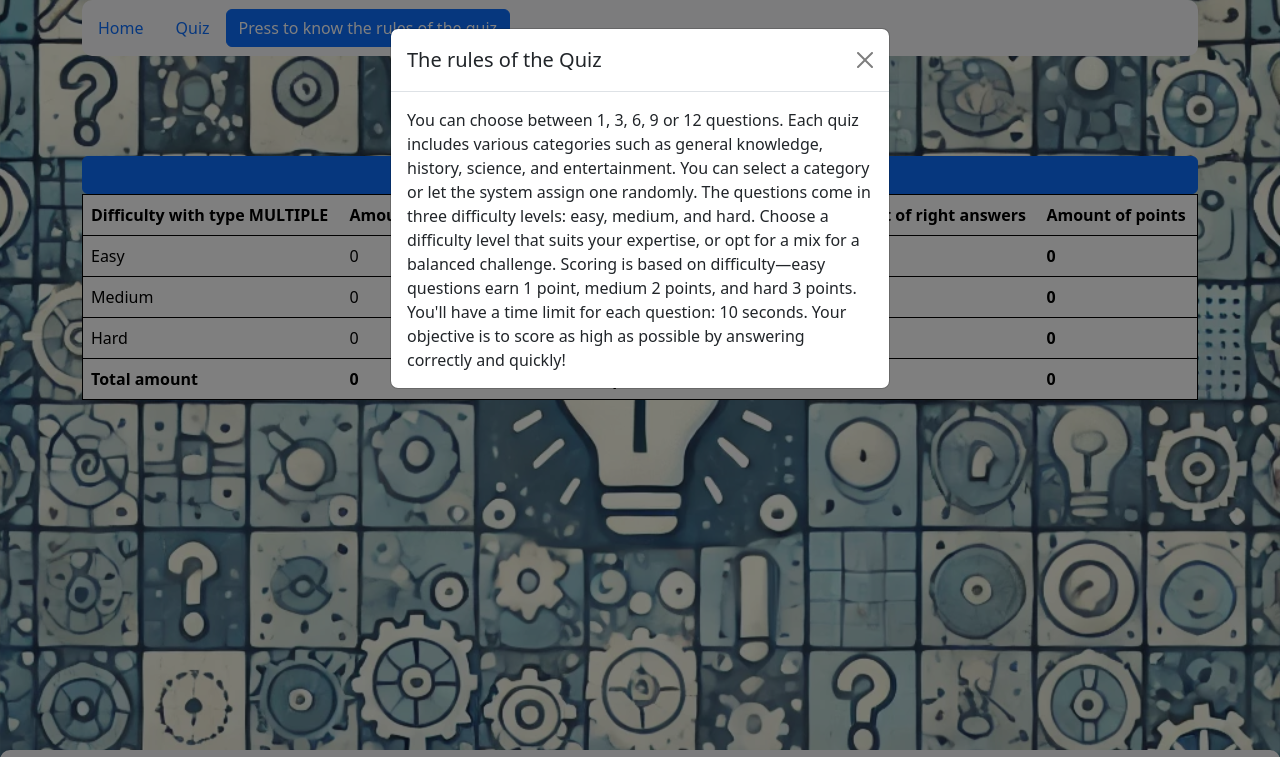
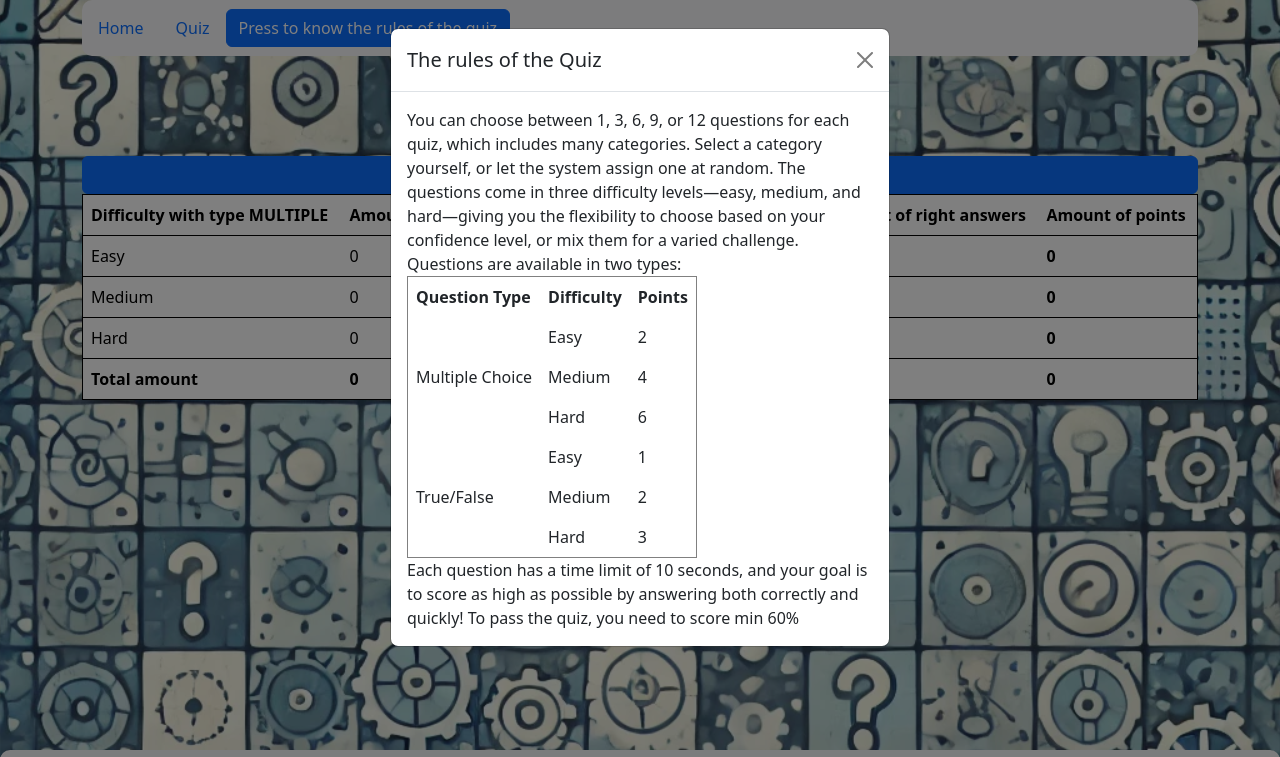
Before and after one commit to buonviagio/project2, a plain HTML site: page quiz.html in a window 1280 px wide. Both pictures are taken after a click on the button "Press to know the rules of the quiz". Shown: the top 757 px of the page. Drawn offline with nearby package versions, Linux system fonts and the light colour scheme.

Commit message:
added rule descroption

```diff
--- a/javascript/main.js
+++ b/javascript/main.js
@@ -73,7 +73,7 @@ const startQuiz = (e) => {
 /** Clear the table */
 const clearTable = () => {
     const table = document.querySelector(".table");
-
+    table.rows[4].cells[4].style.color = "black";
     for (let index = 1; index < 5; index++) {
         table.rows[index].cells[1].innerText = 0;
         table.rows[index].cells[3].innerText = 0;
@@ -368,20 +368,12 @@ const countAllThePossibleScores = (resultObject) => {
     let totalScore = 0;
 
     for (let [key, value] of Object.entries(resultObject.difficultyMultiple)) {
-        //table.rows[row].cells[1].innerText = value;
-        /* let valueTmp = parseInt(table.rows[row].cells[4].innerText);
-        table.rows[row++].cells[4].innerText = valueTmp + (value * multiplicatorForDifficulty); */
-
         totalScore += (value * multiplicatorForDifficulty);
         multiplicatorForDifficulty += 2;
     }
     row = 1;
     multiplicatorForDifficulty = 1;
     for (let [key, value] of Object.entries(resultObject.difficultyBoolean)) {
-        //table.rows[row].cells[3].innerText = value;
-        /* let valueTmp = parseInt(table.rows[row].cells[4].innerText);
-        table.rows[row++].cells[4].innerText = valueTmp + (value * multiplicatorForDifficulty); */
-
         totalScore += (value * multiplicatorForDifficulty);
         multiplicatorForDifficulty++;
     }
@@ -389,6 +381,11 @@ const countAllThePossibleScores = (resultObject) => {
     table.rows[4].cells[3].innerText = (totalScore);
 
     const persentOfTheQuiz = Math.round((parseInt(table.rows[4].cells[1].innerText) / totalScore) * 100);
+    if (persentOfTheQuiz >= 60) {
+        table.rows[4].cells[4].style.color = "green";
+    } else {
+        table.rows[4].cells[4].style.color = "red";
+    }
     table.rows[4].cells[4].innerText = "You scored: " + persentOfTheQuiz + "%";
 }
 
--- a/quiz.html
+++ b/quiz.html
@@ -62,17 +62,53 @@
                     ></button>
                   </div>
                   <div class="modal-body">
-                    You can choose between 1, 3, 6, 9 or 12 questions. Each quiz
-                    includes various categories such as general knowledge,
-                    history, science, and entertainment. You can select a
-                    category or let the system assign one randomly. The
-                    questions come in three difficulty levels: easy, medium, and
-                    hard. Choose a difficulty level that suits your expertise,
-                    or opt for a mix for a balanced challenge. Scoring is based
-                    on difficulty—easy questions earn 1 point, medium 2 points,
-                    and hard 3 points. You'll have a time limit for each
-                    question: 10 seconds. Your objective is to score as high as
-                    possible by answering correctly and quickly!
+                    You can choose between 1, 3, 6, 9, or 12 questions for each
+                    quiz, which includes many categories. Select a category
+                    yourself, or let the system assign one at random. The
+                    questions come in three difficulty levels—easy, medium, and
+                    hard—giving you the flexibility to choose based on your
+                    confidence level, or mix them for a varied challenge.
+                    Questions are available in two types:
+                    <table border="1" cellpadding="8" cellspacing="0">
+                      <thead>
+                        <tr>
+                          <th>Question Type</th>
+                          <th>Difficulty</th>
+                          <th>Points</th>
+                        </tr>
+                      </thead>
+                      <tbody>
+                        <tr>
+                          <td rowspan="3">Multiple Choice</td>
+                          <td>Easy</td>
+                          <td>2</td>
+                        </tr>
+                        <tr>
+                          <td>Medium</td>
+                          <td>4</td>
+                        </tr>
+                        <tr>
+                          <td>Hard</td>
+                          <td>6</td>
+                        </tr>
+                        <tr>
+                          <td rowspan="3">True/False</td>
+                          <td>Easy</td>
+                          <td>1</td>
+                        </tr>
+                        <tr>
+                          <td>Medium</td>
+                          <td>2</td>
+                        </tr>
+                        <tr>
+                          <td>Hard</td>
+                          <td>3</td>
+                        </tr>
+                      </tbody>
+                    </table>
+                    Each question has a time limit of 10 seconds, and your goal
+                    is to score as high as possible by answering both correctly
+                    and quickly! To pass the quiz, you need to score min 60%
                   </div>
                 </div>
               </div>
```
